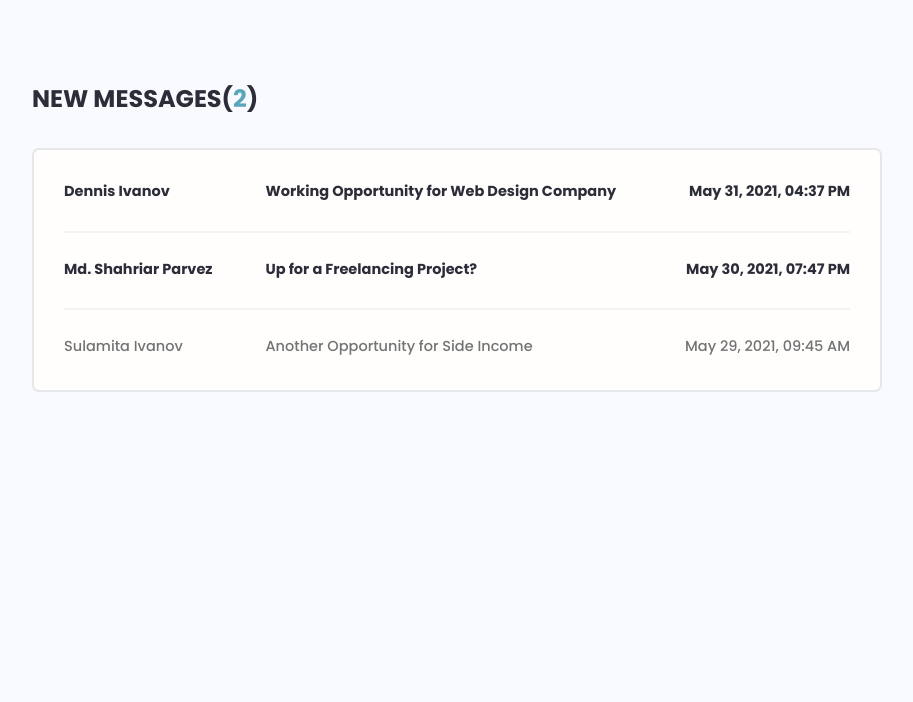
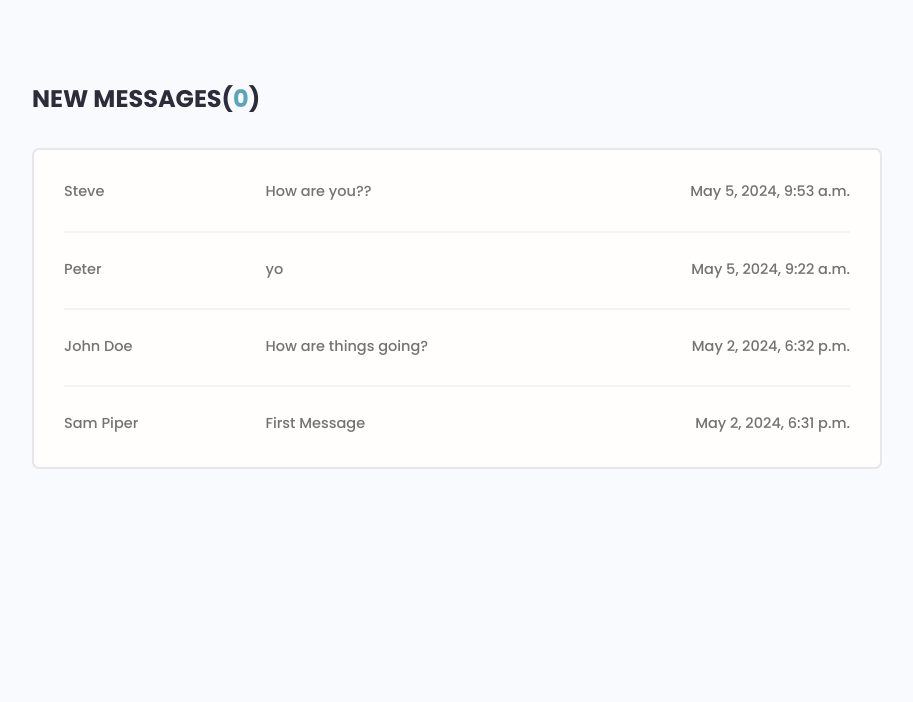
Before and after one commit to matheeshaw25/DevSearch, a Django app: page /inbox/ in a window 1280 px wide. Shown: the part 77-779 px from the top of the page, without its empty margins (183-1096 px from the left). Run offline with Django 5.2, Linux system fonts and the light colour scheme; a user stored in the database is signed in; data comes from the database, SQL or seed files in the repository; both versions use the stored data as it was after the commit; some libraries are stand-ins or nearby versions.

Commit message:
Completed Message Functionality

```diff
--- a/users/models.py
+++ b/users/models.py
@@ -40,7 +40,7 @@ class Skill(models.Model):
 
 
 class Message(models.Model):
-    sender = models.ForeignKey(Profile, on_delete=models.SET_NULL, null=True, blank=True) # one profile can have many messages , on_delete was kept null to no delete messages from receipent when sender account gets deleted
+    sender = models.ForeignKey(Profile, on_delete=models.SET_NULL, null=True, blank=True) # one profile can have many messages , on_delete was kept null to not delete messages from receipent when sender account gets deleted
     recipient = models.ForeignKey(Profile, on_delete=models.SET_NULL, null=True, blank=True, related_name="messages") #related_name = messages is used to denote that profile model is connected to recipient by messages | if we didnt use that it wont let profile model to get added twice becuz sender also added
     name = models.CharField(max_length=200, null=True , blank=True)
     email = models.EmailField(max_length=200, null=True , blank=True)
--- a/users/templates/users/inbox.html
+++ b/users/templates/users/inbox.html
@@ -4,30 +4,24 @@
   <!-- Main Section -->
   <main class="inbox my-xl">
     <div class="content-box">
-      <h3 class="inbox__title">New Messages(<span>2</span>)</h3>
+      <h3 class="inbox__title">New Messages(<span>{{unreadCount}}</span>)</h3>
+
       <ul class="messages">
+        {% for message in messageRequests %}
+        {% if message.is_read == False %}
         <li class="message message--unread">
-          <a href="message.html">
-            <span class="message__author">Dennis Ivanov</span>
-            <span class="message__subject">Working Opportunity for Web Design Company</span>
-            <span class="message__date">May 31, 2021, 04:37 PM</span>
+          {% else %}
+        <li class="message">
+        {% endif %}
+          <a href="{% url 'message' message.id %}">
+            <span class="message__author">{{message.name}}</span>
+            <span class="message__subject">{{message.subject}}</span>
+            <span class="message__date">{{message.created}}</span>
           </a>
         </li>
-        <li class="message message--unread">
-          <a href="message.html">
-            <span class="message__author">Md. Shahriar Parvez</span>
-            <span class="message__subject">Up for a Freelancing Project?</span>
-            <span class="message__date">May 30, 2021, 07:47 PM</span>
-          </a>
-        </li>
-        <li class="message">
-          <a href="message.html">
-            <span class="message__author">Sulamita Ivanov</span>
-            <span class="message__subject">Another Opportunity for Side Income</span>
-            <span class="message__date">May 29, 2021, 09:45 AM</span>
-          </a>
-        </li>
+        {% endfor %}
       </ul>
+
     </div>
   </main>
 
--- a/users/templates/users/user-profile.html
+++ b/users/templates/users/user-profile.html
@@ -41,8 +41,9 @@
                 {% endif %}
 
               </ul>
-
-              <a href="#" class="btn btn--sub btn--lg">Send Message </a>
+              {% if request.user.profile.id != profile.id %}
+              <a href="{% url 'create-message' profile.id %}" class="btn btn--sub btn--lg">Send Message </a>
+              {% endif %}
             </div>
           </div>
         </div>
--- a/users/urls.py
+++ b/users/urls.py
@@ -16,5 +16,7 @@ urlpatterns = [
     path('update-skill/<str:pk>/',views.updateSkill, name="update-skill"),
     path('delete-skill/<str:pk>/',views.deleteSkill, name="delete-skill"),
 
-    path('inbox/', views.inbox, name="inbox") # for messages model
+    path('inbox/', views.inbox, name="inbox"), # for messages model
+    path('message/<str:pk>/', views.viewMessage, name="message"), #view a message
+    path('send-message/<str:pk>/', views.createMessage, name="create-message"), #send a message
 ]
--- a/users/views.py
+++ b/users/views.py
@@ -5,8 +5,8 @@ from django.contrib import messages
 from django.contrib.auth.models import User
 from django.urls import conf
 from django.db.models import Q
-from .models import Profile , Skill
-from .forms import CustomUserCreationForm, ProfileForm ,  SkillForm
+from .models import Profile , Skill , Message
+from .forms import CustomUserCreationForm, ProfileForm ,  SkillForm , MessageForm
 from .utils import searchProfiles , paginateProfiles
 # Create your views here.
 
@@ -160,8 +160,52 @@ def deleteSkill(request, pk):
     context = {'object':skill} # we named it as object because we take the input as object in the delete_template.html page
     return render(request, 'delete_template.html', context)
 
-# messages view
+# messages page
 @login_required(login_url='login')
 def inbox(request):
-    context ={}
+    profile = request.user.profile # getting the currently logged in user
+    messageRequests = profile.messages.all() # we renamed messages in "recepient" so thats why we dont use message_set.all()
+    unreadCount = messageRequests.filter(is_read = False).count() #number of unread messages
+    context ={'messageRequests':messageRequests, 'unreadCount':unreadCount}
     return render(request, 'users/inbox.html',context)
+
+# read a message
+@login_required(login_url='login')
+def viewMessage(request,pk):
+    profile =  request.user.profile # getting the current user
+    message = profile.messages.get(id=pk) # message is the related_name in the model
+    # MESSAGE READ AND UNREAD updating on template
+    if message.is_read == False:  # if message is not read and
+        message.is_read = True # now if message is read
+        message.save() #save it as message was read
+    context = {'message':message}
+    return render(request, 'users/message.html', context)
+
+
+def createMessage(request,pk):
+    recipient = Profile.objects.get(id=pk)
+    form = MessageForm()
+
+    # checking if there is a sender or not
+    try:
+        sender = request.user.profile # if user logged in
+    except:
+        sender = None # if user not logged in
+
+    if request.method == 'POST':
+        form = MessageForm(request.POST)
+        if form.is_valid():
+            message = form.save(commit=False)
+            message.sender = sender #either logged in user or none will be returned
+            message.recipient = recipient
+
+            # manually capturing the name and email of a person who is not logged in
+            if sender:
+                message.name = sender.name
+                message.email = sender.email
+            message.save()
+            messages.success(request, 'Your message was successfully sent!')
+            return redirect('user-profile', pk=recipient.id)
+
+    context = {'recipient':recipient,'form':form}
+    return render(request, 'users/message_form.html', context)
```
Also changed, not shown: users/forms.py (+13 -1 lines), users/templates/users/message.html (added, +17 -0 lines), users/templates/users/message_form.html (added, +49 -0 lines), db.sqlite3.
